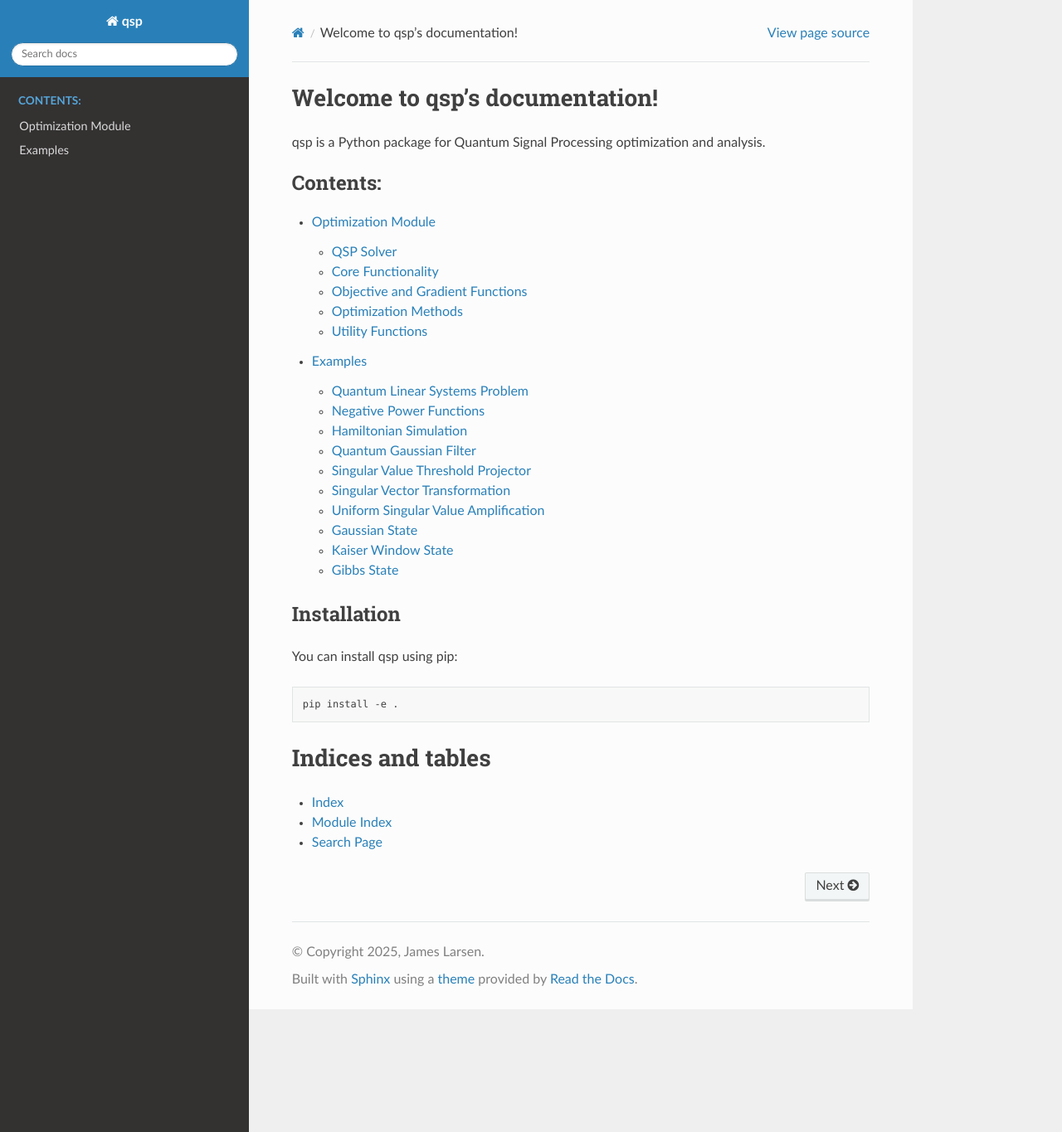
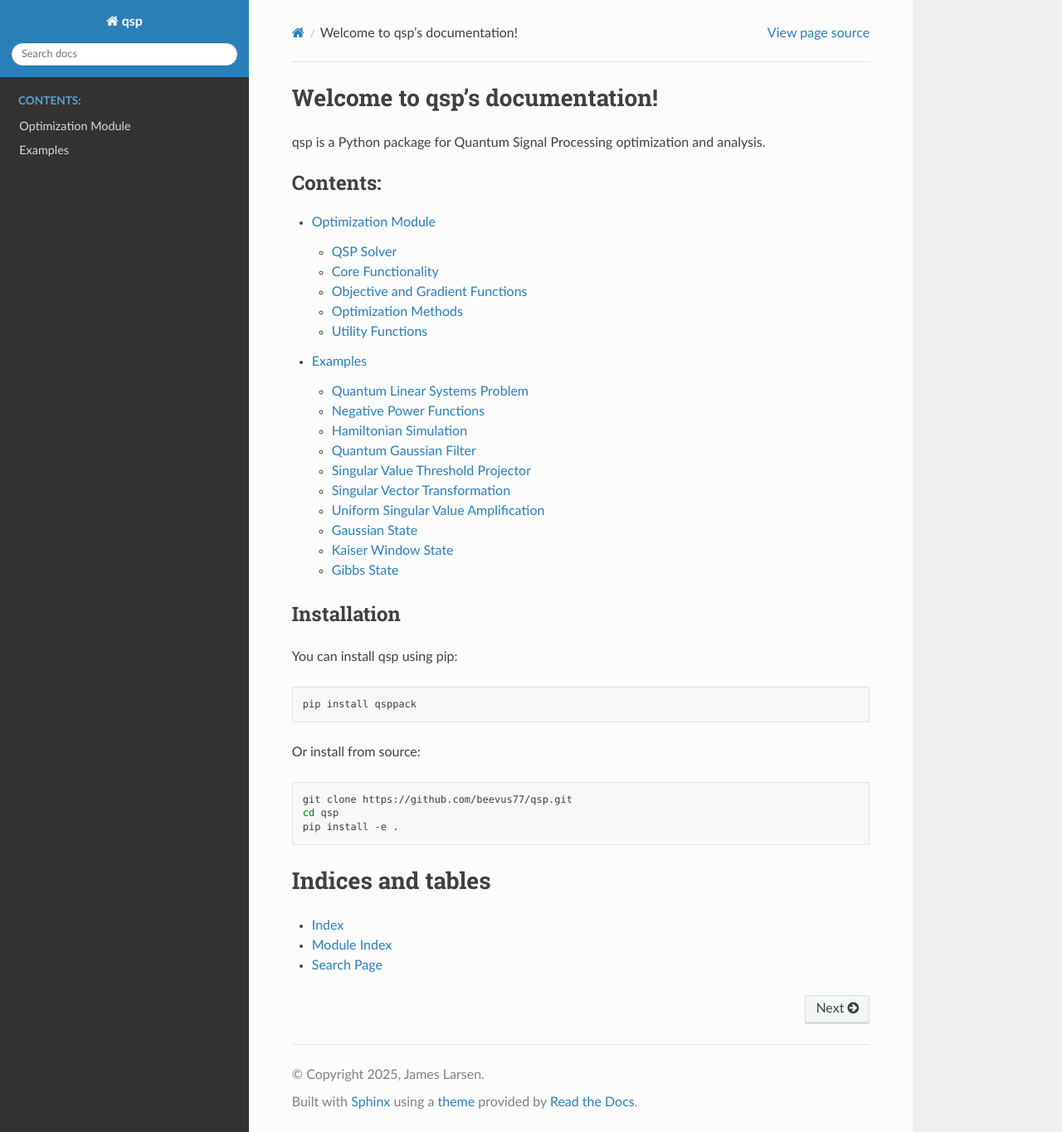
Before and after one commit to qsppack/pyqsppack, a Sphinx documentation site: the page built from docs/source/index.rst, in a window 1280 px wide and 1365 px high. Shown: the whole window at 83% size. Built offline with Sphinx 7.4.7 and the Read the Docs theme 3.1.0, drawn with Linux system fonts in a browser that asks for light colours; some of the changed lines change nothing that is shown.

Commit message:
update index.rst

```diff
--- a/docs/requirements.txt
+++ b/docs/requirements.txt
@@ -1,3 +1,8 @@
 sphinx==7.1.2
 sphinx-rtd-theme==1.3.0rc1
 nbsphinx==0.9.1
+sphinx-autodoc-typehints==1.25.2
+sphinx-copybutton==0.5.2
+sphinx-autobuild==2021.3.14
+sphinx-autodoc-defaultargs==0.1.0
+sphinx-autodoc-napoleon-typehints==0.0.1a4
--- a/docs/source/conf.py
+++ b/docs/source/conf.py
@@ -28,6 +28,10 @@ extensions = [
     'nbsphinx',
     'sphinx.ext.intersphinx',
     'sphinx.ext.autosummary',
+    'sphinx_autodoc_typehints',
+    'sphinx_copybutton',
+    'sphinx_autodoc_defaultargs',
+    'sphinx_autodoc_napoleon_typehints',
 ]
 
 templates_path = ['_templates']
@@ -73,8 +77,16 @@ autodoc_default_options = {
     'exclude-members': '__weakref__',
     'show-inheritance': True,
     'imported-members': True,
+    'inherited-members': True,
 }
 
 # Autosummary settings
 autosummary_generate = True
 autosummary_imported_members = True
+
+# Intersphinx settings
+intersphinx_mapping = {
+    'python': ('https://docs.python.org/3', None),
+    'numpy': ('https://numpy.org/doc/stable/', None),
+    'scipy': ('https://docs.scipy.org/doc/scipy/', None),
+}
--- a/docs/source/index.rst
+++ b/docs/source/index.rst
@@ -22,6 +22,14 @@
 
 .. code-block:: bash
 
+   pip install qsppack
+
+Or install from source:
+
+.. code-block:: bash
+
+   git clone https://github.com/beevus77/qsp.git
+   cd qsp
    pip install -e .
 
 Indices and tables
```
